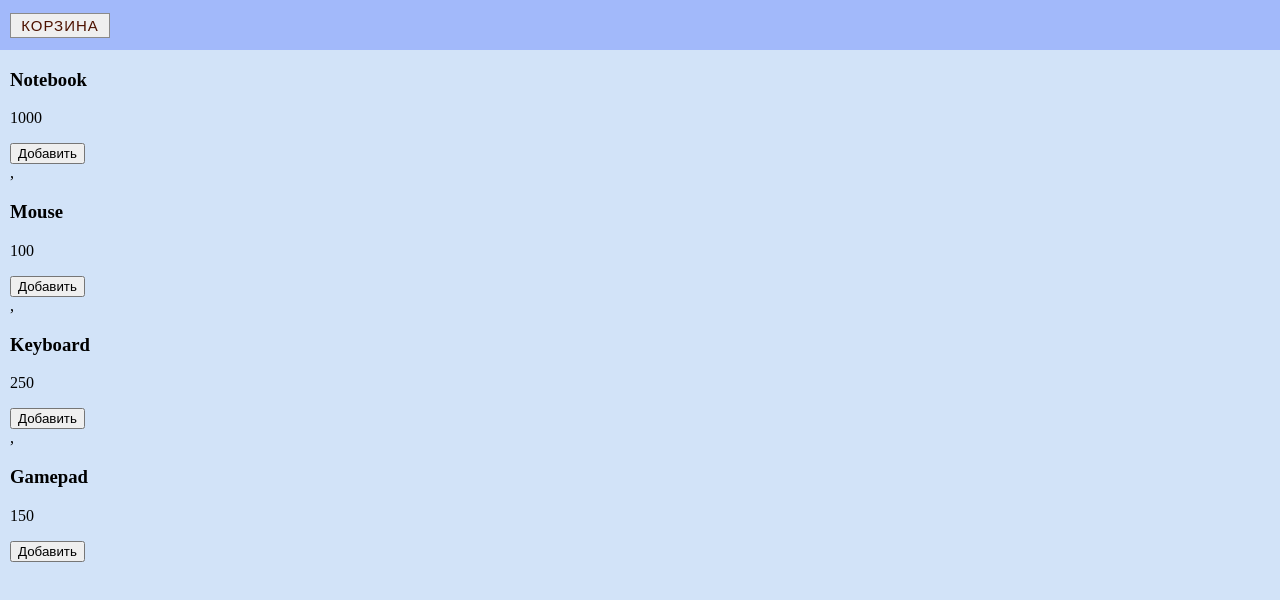
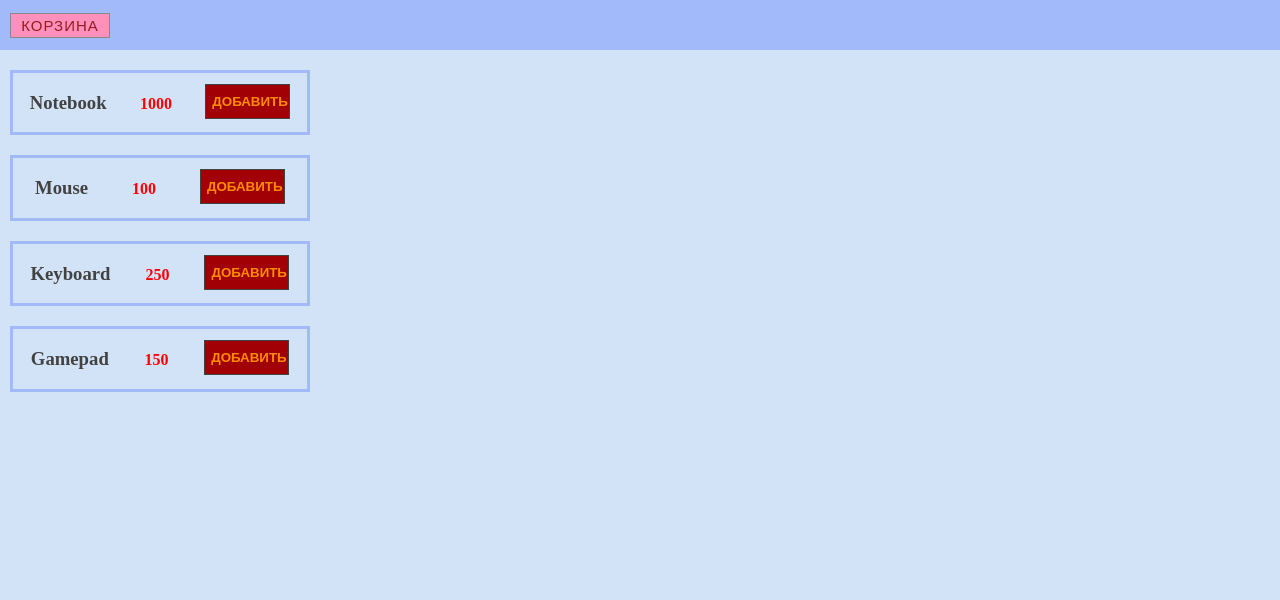
Before and after one commit to Dem1urg0/JS, a plain HTML site: page adw_level/HW1/index.html in a window 1280 px wide. Drawn offline with Linux system fonts and the light colour scheme.

Commit message:
adw_HW1.3

```diff
--- a/adw_level/HW1/js/main.js
+++ b/adw_level/HW1/js/main.js
@@ -1,9 +1,18 @@
 /*
-1. Добавьте стили для верхнего меню, товара, списка товаров и кнопки вызова корзины.
+1. Добавьте стили для верхнего меню, товара, списка товаров и кнопки вызова корзины. +
 2. Добавьте значения по умолчанию для аргументов функции. Как можно упростить или
 сократить запись функций?
+
+Ответ: Убрал лишнее равенство у второй функции.
+Как было:
+const productList = list.map(item => renderProduct(item.title, item.price));
+document.querySelector('.products').innerHTML = productList;
+
 3. * Сейчас после каждого товара на странице выводится запятая. Из-за чего это происходит?
 Как это исправить?
+Ответ: .map создает массив, где элементы перечислены через запятую.
+Исправил с помощью .join("").
+
  */
 
 const products = [
@@ -13,8 +22,8 @@ const products = [
   {id: 4, title: 'Gamepad', price: 150},
 ];
 
-const renderProduct = (title, price) => {
-  return `<div class="product-item">
+const renderProduct = (title = 'Пусто', price = 150) => {
+  return `<div class="products_item">
             <h3>${title}</h3>
             <p>${price}</p>
             <button class="by-btn">Добавить</button>
@@ -22,8 +31,7 @@ const renderProduct = (title, price) => {
 };
 
 const renderProducts = list => {
-  const productList = list.map(item => renderProduct(item.title, item.price));
-  document.querySelector('.products').innerHTML = productList;
+  document.querySelector('.products').innerHTML = list.map(item => renderProduct(item.title, item.price)).join("");
 };
 
 renderProducts(products);
--- a/adw_level/HW1/style.sass
+++ b/adw_level/HW1/style.sass
@@ -22,11 +22,49 @@ header
   border: #8a8a8a 1px solid
   font-size: 15px
   text-transform: uppercase
-  color: #4d1200
+  color: #981d1d
   letter-spacing: 1px
+  background-color: #ff8fbb
+
+  &:hover
+    background-color: #dc7ca2
+
+  &:active
+    background-color: #b76888
 
 main
   background-color: #d2e3f8
 
-.product-item
-  h3
+.products
+  &_item
+    display: flex
+    width: 300px
+    justify-content: space-around
+    border: #a2b9fa 3px solid
+    box-sizing: border-box
+    margin-top: 20px
+
+    h3
+      color: #424242
+
+    p
+      color: #ff0000
+      margin-top: 22px
+      font-weight: bold
+
+    button
+      width: 85px
+      height: 35px
+      box-sizing: border-box
+      border: #424242 1px solid
+      color: darkorange
+      background-color: #a10005
+      margin-top: 11px
+      text-transform: uppercase
+      font-weight: bold
+
+      &:hover
+        background-color: #800005
+
+      &:active
+        background-color: #600004
```
Also changed, not shown: adw_level/HW1/style.css, 1 other file.
